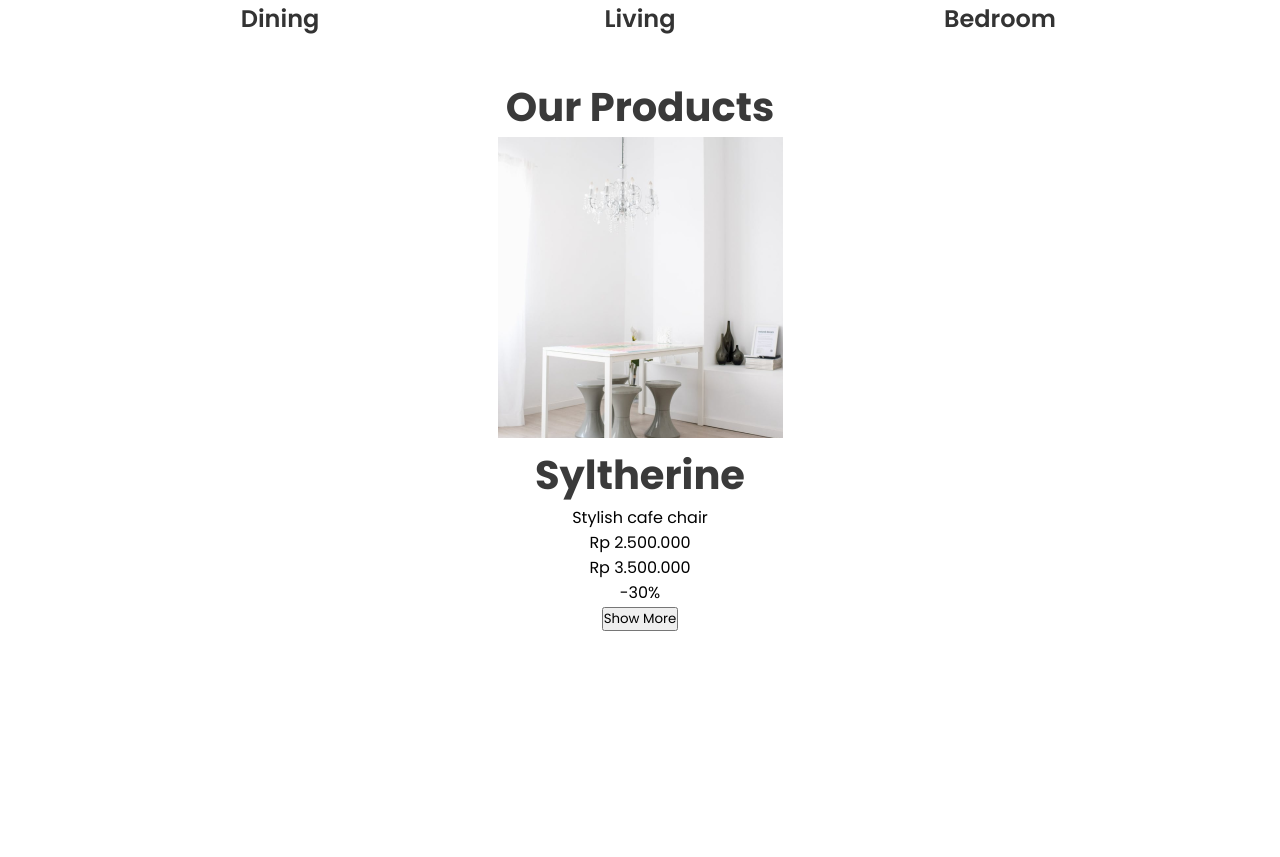
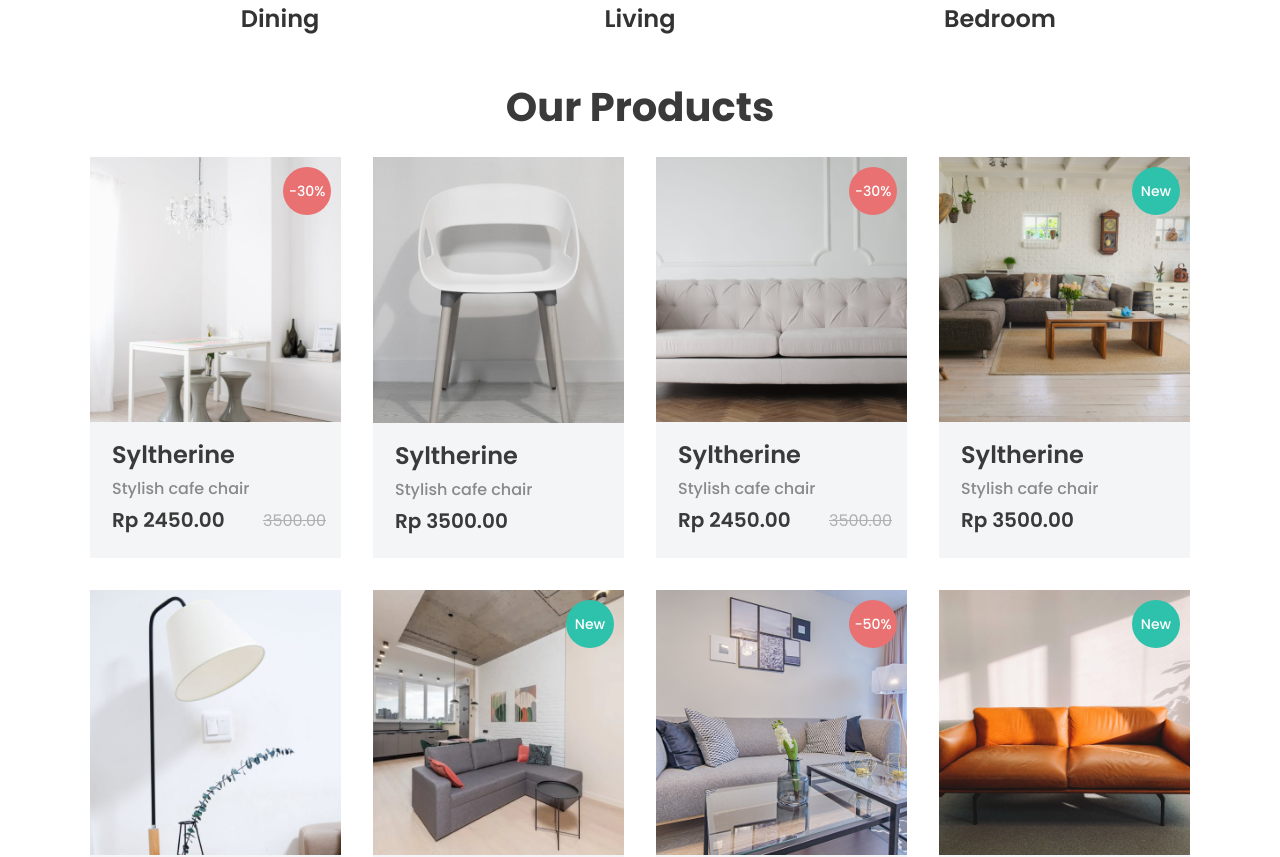
Before and after one commit to jatuponnop/furniro-frontend, a Next.js app: page / in a window 1280 px wide. Shown: the part 1420-2277 px from the top of the page. Before the commit the page ends 2061 px from the top, so only its background shows below. Built offline with nearby package versions, Linux system fonts and the light colour scheme.

Commit message:
feat: product

```diff
--- a/src/app/(home)/Product/Product.scss
+++ b/src/app/(home)/Product/Product.scss
@@ -8,5 +8,18 @@
     color: #3a3a3a;
     font-weight: bold;
     font-size: 40px;
+    margin-bottom: 20px;
+  }
+  .btn-show-more {
+    border: 2px solid #b88e2f;
+    padding: 18px 96px;
+    background-color: white;
+    font-size: 16px;
+    font-weight: 600;
+    color: #b88e2f;
+    margin-top: 20px;
+    &:hover {
+      cursor: pointer;
+    }
   }
 }
--- a/src/app/(home)/Product/Product.tsx
+++ b/src/app/(home)/Product/Product.tsx
@@ -14,6 +14,55 @@ function Product({}: Props) {
       price: 3500,
       discount: 30,
     },
+    {
+      id: "2",
+      title: "Syltherine",
+      detail: "Stylish cafe chair",
+      price: 3500,
+    },
+    {
+      id: "3",
+      title: "Syltherine",
+      detail: "Stylish cafe chair",
+      price: 3500,
+      discount: 30,
+    },
+    {
+      id: "4",
+      title: "Syltherine",
+      detail: "Stylish cafe chair",
+      price: 3500,
+      tag: "new",
+    },
+    {
+      id: "5",
+      title: "Syltherine",
+      detail: "Stylish cafe chair",
+      price: 3500,
+    },
+    {
+      id: "6",
+      title: "Syltherine",
+      detail: "Stylish cafe chair",
+      price: 3500,
+      discount: 30,
+      tag: "new",
+    },
+    {
+      id: "7",
+      title: "Syltherine",
+      detail: "Stylish cafe chair",
+      price: 3500,
+      discount: 50,
+    },
+    {
+      id: "8",
+      title: "Syltherine",
+      detail: "Stylish cafe chair",
+      price: 3500,
+      discount: 30,
+      tag: "new",
+    },
   ];
   return (
     <div className="product container">
--- a/src/app/(home)/Product/ProductItem/ProductItem.scss
+++ b/src/app/(home)/Product/ProductItem/ProductItem.scss
@@ -0,0 +1,82 @@
+.product-item {
+  position: relative;
+  background-color: #f4f5f7;
+  text-align: left;
+  .product-img {
+    width: 100%;
+  }
+  .product-wrapper {
+    padding: 22px;
+    padding-top: 8px;
+    .product-title {
+      color: #3a3a3a;
+      font-size: 24px;
+      font-weight: 600;
+      margin-bottom: 4px;
+    }
+    .detail {
+      color: #898989;
+      font-size: 16px;
+      font-weight: 500;
+      margin-bottom: 4px;
+    }
+    .price-wrapper {
+      display: flex;
+      align-items: center;
+      .price {
+        white-space: nowrap;
+        text-overflow: unset;
+        position: relative;
+        color: #3a3a3a;
+        font-size: 20px;
+        font-weight: 600;
+      }
+      .full-price {
+        color: #b0b0b0;
+        font-size: 16px;
+        font-weight: 400;
+        position: absolute;
+        right: 0;
+        margin-right: 15px;
+        text-decoration: line-through;
+      }
+    }
+    .tag-wrapper {
+      position: absolute;
+      right: 0;
+      top: 0;
+      margin-right: 10px;
+      margin-top: 10px;
+      .tag {
+        width: 48px;
+        height: 48px;
+        border-radius: 48px;
+        text-align: center;
+      }
+      .tag-text {
+        position: absolute;
+        top: 50%;
+        left: 50%;
+        transform: translate(-50%, -50%);
+        font-weight: 500;
+        font-size: 14px;
+      }
+    }
+    .discount-tag {
+      .tag {
+        background-color: #e97171;
+      }
+      .tag-text {
+        color: #ffffff;
+      }
+    }
+    .new-tag {
+      .tag {
+        background-color: #2ec1ac;
+      }
+      .tag-text {
+        color: #ffffff;
+      }
+    }
+  }
+}
--- a/src/app/(home)/Product/ProductItem/ProductItem.tsx
+++ b/src/app/(home)/Product/ProductItem/ProductItem.tsx
@@ -1,5 +1,6 @@
 import React from "react";
 import "./ProductItem.scss";
+import { formatDouble } from "@/app/_utils/utils";
 
 export type ProductItemProps = {
   id: string;
@@ -18,6 +19,10 @@ function ProductItem({
   discount,
   tag,
 }: ProductItemProps) {
+  const realPrice =
+    price -
+    (price / 100) * (discount == undefined || discount == 0 ? 0 : discount);
+
   return (
     <div className="product-item">
       <img
@@ -25,11 +30,36 @@ function ProductItem({
         src={"images/products/" + id + ".png"}
         alt=""
       />
-      <div className="title">Syltherine</div>
-      <div className="detail">Stylish cafe chair</div>
-      <div className="price">Rp 2.500.000</div>
-      <div className="full-price">Rp 3.500.000</div>
-      <div className="discount">-30%</div>
+      <div className="product-wrapper">
+        <div className="product-title">{title}</div>
+        <div className="detail">{detail}</div>
+        <div className="price-wrapper">
+          <span className="price">Rp {formatDouble(realPrice)}</span>
+          {discount != undefined ? (
+            <span className="full-price">{formatDouble(price)}</span>
+          ) : (
+            ""
+          )}
+        </div>
+        {discount != undefined && !(discount <= 0) && tag == undefined ? (
+          <div className="tag-wrapper discount-tag">
+            <div className="tag">
+              <span className="tag-text">-{discount}%</span>
+            </div>
+          </div>
+        ) : (
+          ""
+        )}
+        {tag != undefined && tag == "new" ? (
+          <div className="tag-wrapper new-tag">
+            <div className="tag">
+              <span className="tag-text">New</span>
+            </div>
+          </div>
+        ) : (
+          ""
+        )}
+      </div>
     </div>
   );
 }
--- a/src/app/(home)/Product/Products/Products.scss
+++ b/src/app/(home)/Product/Products/Products.scss
@@ -1,3 +1,7 @@
 .products {
+  display: grid;
   margin-bottom: 26px;
+  grid-template-columns: repeat(4, 1fr);
+  grid-row-gap: 32px;
+  grid-column-gap: 32px;
 }
--- a/src/app/(home)/Product/Products/Products.tsx
+++ b/src/app/(home)/Product/Products/Products.tsx
@@ -1,5 +1,6 @@
 import React from "react";
 import ProductItem, { ProductItemProps } from "../ProductItem/ProductItem";
+import "./Products.scss";
 
 interface Props {
   products: Array<ProductItemProps>;
--- /dev/null
+++ b/src/app/_utils/utils.ts
@@ -0,0 +1,7 @@
+export const formatInt = (value: number): string => {
+  return value.toLocaleString("en-US");
+};
+
+export const formatDouble = (value: number): string => {
+  return Number(value).toFixed(2);
+};
```
